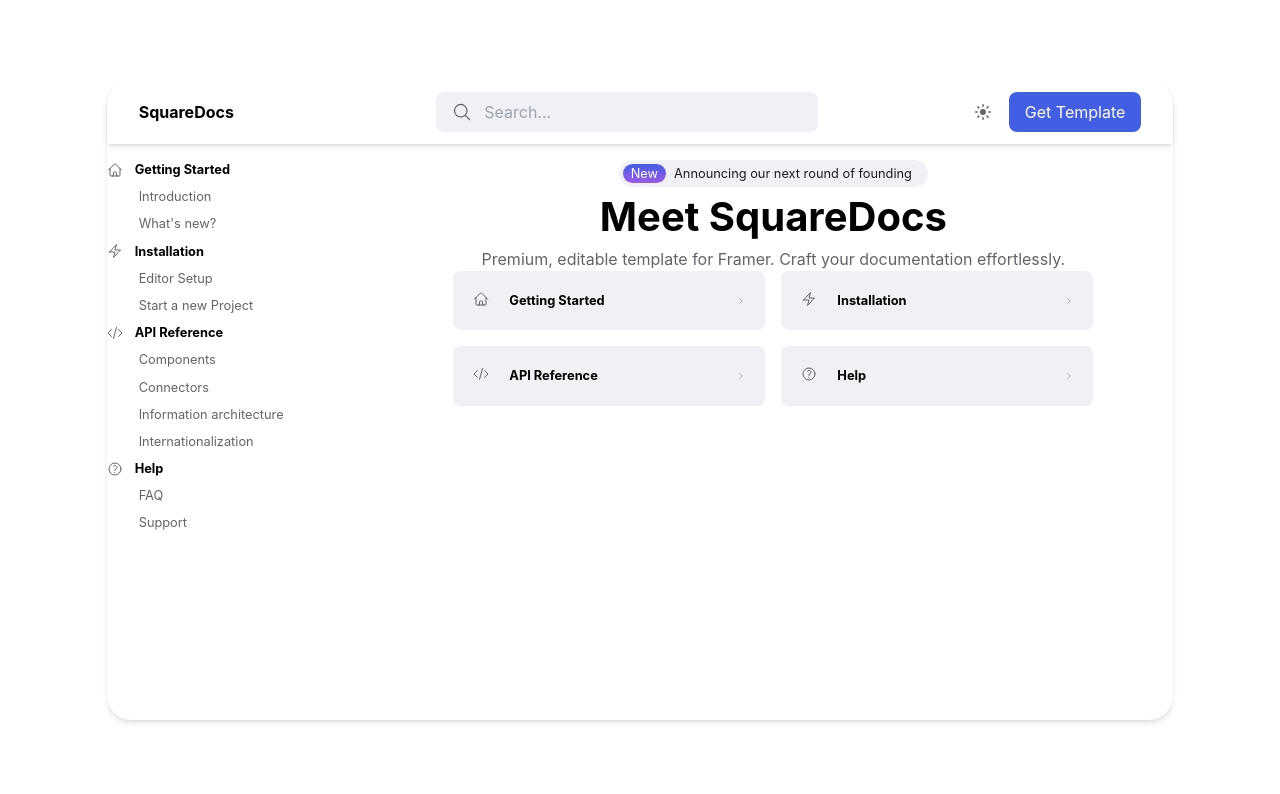
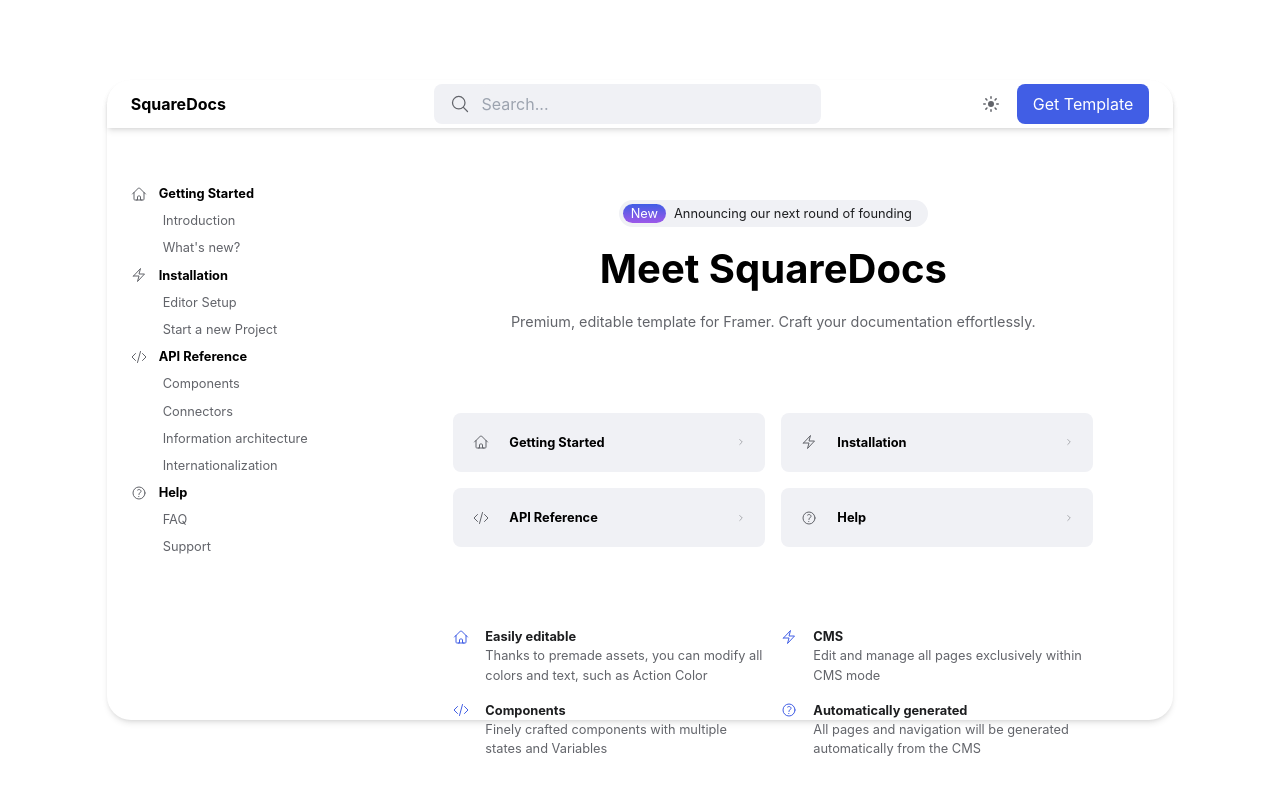
Before and after one commit to Vera-Sjunnesson/squaredocs-design, a React (Create React App) app in the folder code/: page / in a window 1280 px wide. Shown: the top 794 px of the page. Built offline with nearby package versions, Linux system fonts and the light colour scheme.

Commit message:
added info block

```diff
--- a/code/src/App.js
+++ b/code/src/App.js
@@ -5,7 +5,7 @@
 const App = () => {
   return (
     <main className="h-screen w-screen flex justify-center items-center">
-      <div className="flex bg-white m-auto w-10/12 h-4/5 p-10 rounded-4xl shadow-3xl relative">
+      <div className="flex bg-white m-auto w-10/12 h-4/5 rounded-4xl shadow-3xl relative">
         <Navbar />
         <Sidebar />
         <MainSection />
--- a/code/src/components/lib/Guides.js
+++ b/code/src/components/lib/GuideButtons.js
@@ -32,14 +32,14 @@
   ]
 };
 
-const Guides = () => {
+const GuideButtons = () => {
   return (
     <section className="w-full grid grid-cols-2 grid-rows-2 gap-4">
       {ButtonItems.items.map((item) => {
         const Icon = item.icon;
         return (
         <button key={item.id} className=" w-full bg-light-grey col-span-1 rounded-lg p-5 flex items-center justify-between text-xs font-bold text-black">
-          <span className="flex items center gap-5">
+          <span className="flex items-center gap-5">
             <Icon className="h-4 w-4 text-dark-grey"/>
             {item.title}
             </span>
@@ -50,4 +50,4 @@
   );
 };
 
-export default Guides;
+export default GuideButtons;
--- a/code/src/components/lib/Heading.js
+++ b/code/src/components/lib/Heading.js
@@ -2,7 +2,7 @@
 
 const Heading = () => {
   return (
-    <div className="flex flex-col items-center">
+    <div className="flex flex-col items-center gap-3">
       <span className="rounded-4xl bg-light-grey pl-1 pr-4 py-1 inline-block">
         <p className="text-xs text-primary-black">
           <span className="rounded-4xl px-2 py-0.5 bg-gradient-to-t from-bright-purple to-primary-blue text-primary-white mr-2">
--- /dev/null
+++ b/code/src/components/lib/InfoBlock.js
@@ -0,0 +1,56 @@
+import React from 'react';
+import {
+  HomeIcon,
+  BoltIcon,
+  CodeBracketIcon,
+  QuestionMarkCircleIcon
+} from "@heroicons/react/24/outline";
+
+const InfoItems = {
+  items: [
+    {
+      id: 1,
+      icon: HomeIcon,
+      title: "Easily editable",
+      text: "Thanks to premade assets, you can modify all colors and text, such as Action Color"
+    },
+    {
+      id: 2,
+      icon: BoltIcon,
+      title: "CMS",
+      text: "Edit and manage all pages exclusively within CMS mode"
+    },
+    {
+      id: 3,
+      icon: CodeBracketIcon,
+      title: "Components",
+      text: "Finely crafted components with multiple states and Variables"
+    },
+    {
+      id: 4,
+      icon: QuestionMarkCircleIcon,
+      title: "Automatically generated",
+      text: "All pages and navigation will be generated automatically from the CMS"
+    }
+  ]
+};
+
+const InfoBlock = () => {
+  return (
+    <section className="w-full grid grid-cols-2 grid-rows-2 gap-4">
+      {InfoItems.items.map((item) => {
+        const Icon = item.icon;
+        return (
+        <div key={item.id} className="w-full col-span-1 flex flex-col text-xs text-primary-black">
+          <span className="flex items-center font-bold gap-x-4">
+            <Icon className="h-4 w-4 text-primary-blue"/>
+            {item.title}
+          </span>
+          <p className="text-dark-grey ml-8">{item.text}</p>
+        </div>
+        )})}
+    </section>
+  );
+};
+
+export default InfoBlock;
--- a/code/src/components/sections/MainSection.js
+++ b/code/src/components/sections/MainSection.js
@@ -1,12 +1,14 @@
 import React from 'react';
-import Guides from '../lib/Guides';
+import GuideButtons from '../lib/GuideButtons';
 import Heading from '../lib/Heading';
+import InfoBlock from '../lib/InfoBlock';
 
 const MainSection = () => {
   return (
-    <section className="absolute top-20 right-0 w-3/4 flex flex-col items-center px-20">
+    <section className="absolute top-20 right-0 w-3/4 flex flex-col items-center justify-center pt-10 px-20 gap-20">
       <Heading />
-      <Guides />
+      <GuideButtons />
+      <InfoBlock />
     </section>
   );
 }
--- a/code/src/components/sections/Navbar.js
+++ b/code/src/components/sections/Navbar.js
@@ -6,7 +6,7 @@
 
 const Navbar = () => {
   return (
-    <div className="w-full h-10 flex justify-between items-center absolute top-0 left-0 p-8 rounded-2xl shadow-3xl">
+    <div className="w-full h-10 flex justify-between items-center absolute top-0 left-0 p-6 rounded-2xl shadow-3xl">
       <h3 className="text-black font-bold">
         SquareDocs
       </h3>
--- a/code/src/components/sections/Sidebar.js
+++ b/code/src/components/sections/Sidebar.js
@@ -37,7 +37,7 @@
 
 const Sidebar = () => {
   return (
-    <nav className="absolute top-20 left-0">
+    <nav className="absolute top-20 left-0 p-6">
       {MainLinks.items.map((item) => {
         const Icon = item.icon;
         return (
--- a/code/tailwind.config.js
+++ b/code/tailwind.config.js
@@ -24,7 +24,7 @@
       },
       fontSize: {
         l: "2.5rem",
-        s: "1rem",
+        s: ".9rem",
         xs: ".8rem",
         xxs: ".5rem",
       },
```
Also changed, not shown: code/src/components/lib/Info.js (deleted).
